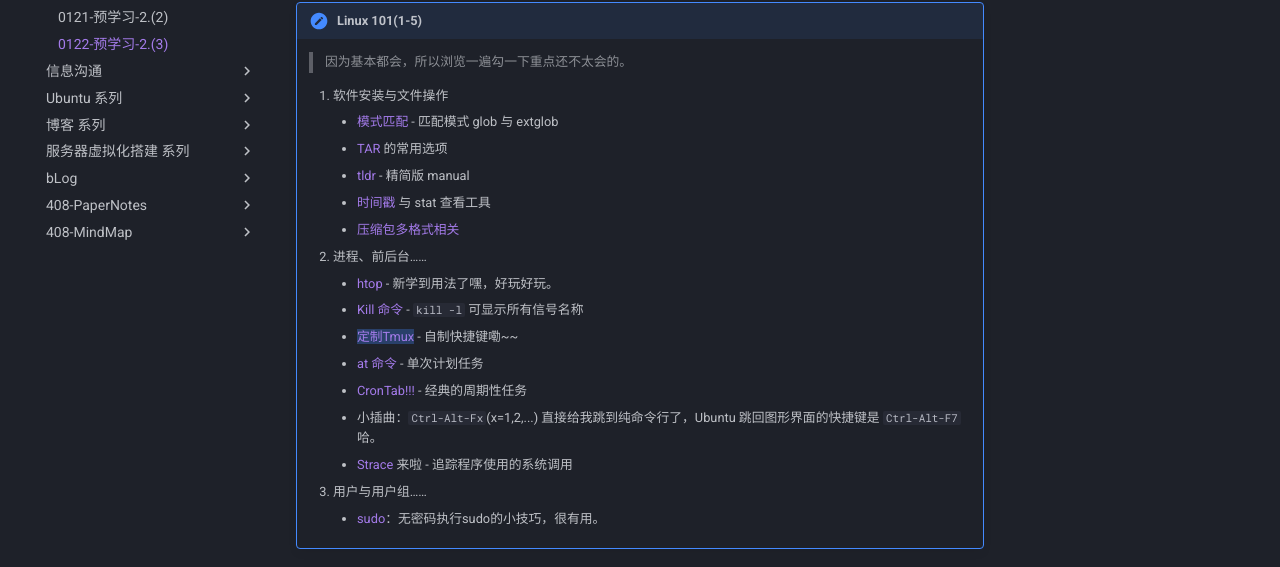
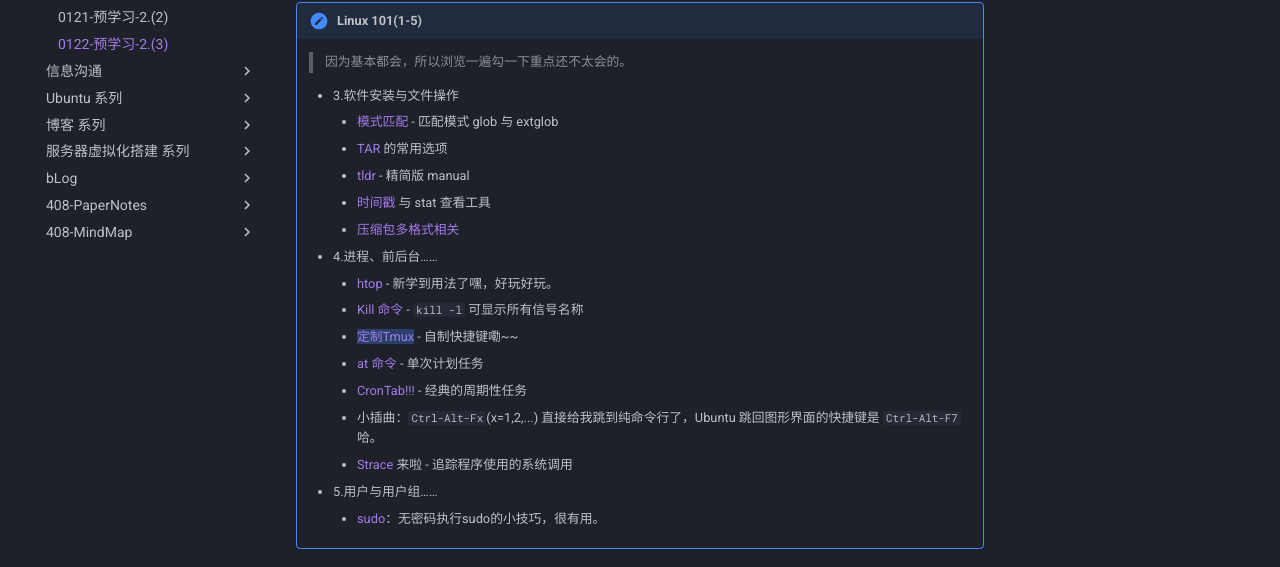
Before and after one commit to Haohahahaha/cs, an MkDocs documentation site: the page built from docs/ysyx/0122/log.md, in a window 1280 px wide and 900 px high, scrolled down 322 px. Shown: the part 172-739 px from the top of the window. Built offline with MkDocs 1.6.1 and Material for MkDocs 9.7.7, drawn with Linux system fonts in a browser that asks for light colours.

Commit message:
2025-01-22_23:02:03 update

```diff
--- a/docs/ysyx/0122/log.md
+++ b/docs/ysyx/0122/log.md
@@ -15,13 +15,13 @@
 
     > 因为基本都会，所以浏览一遍勾一下重点还不太会的。
 
-    3. 软件安装与文件操作
+    - 3.软件安装与文件操作
         - [模式匹配](https://101.ustclug.org/Ch03/#pattern) - 匹配模式 glob 与 extglob
         - [TAR](https://101.ustclug.org/Ch03/#tar) 的常用选项
         - [tldr](https://101.ustclug.org/Ch03/#tldr) - 精简版 manual
         - [时间戳](https://101.ustclug.org/Ch03/supplement/#timestamp) 与 stat 查看工具
         - [压缩包多格式相关](https://101.ustclug.org/Ch03/supplement/#tar-alternative)
-    4. 进程、前后台……
+    - 4.进程、前后台……
         - [htop](https://101.ustclug.org/Ch04/#htop) - 新学到用法了嘿，好玩好玩。
         - [Kill 命令](https://101.ustclug.org/Ch04/#kill-command) - `kill -l` 可显示所有信号名称
         - {==[定制Tmux](https://101.ustclug.org/Ch04/#customizing-tmux)==} - 自制快捷键嘞~~
@@ -29,7 +29,7 @@
         - [CronTab!!!](https://101.ustclug.org/Ch04/#crontab) - 经典的周期性任务
         - 小插曲：`Ctrl-Alt-Fx`(x=1,2,...) 直接给我跳到纯命令行了，Ubuntu 跳回图形界面的快捷键是 `Ctrl-Alt-F7` 哈。
         - [Strace](https://101.ustclug.org/Ch04/supplement/#proc) 来啦 - 追踪程序使用的系统调用
-    5. 用户与用户组……
+    - 5.用户与用户组……
         - [sudo](https://101.ustclug.org/Ch05/#sudo)：无密码执行sudo的小技巧，很有用。
 
 !!! note "Tmux 使用教程"
```
